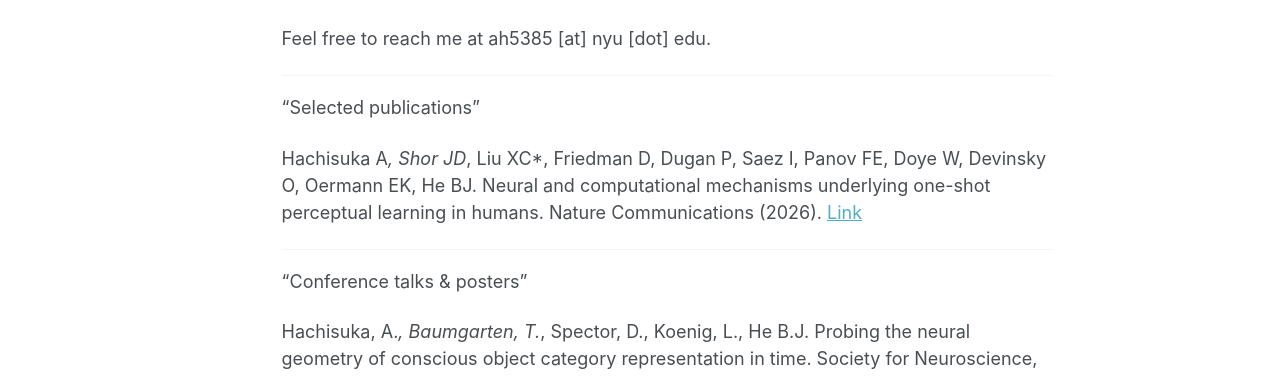
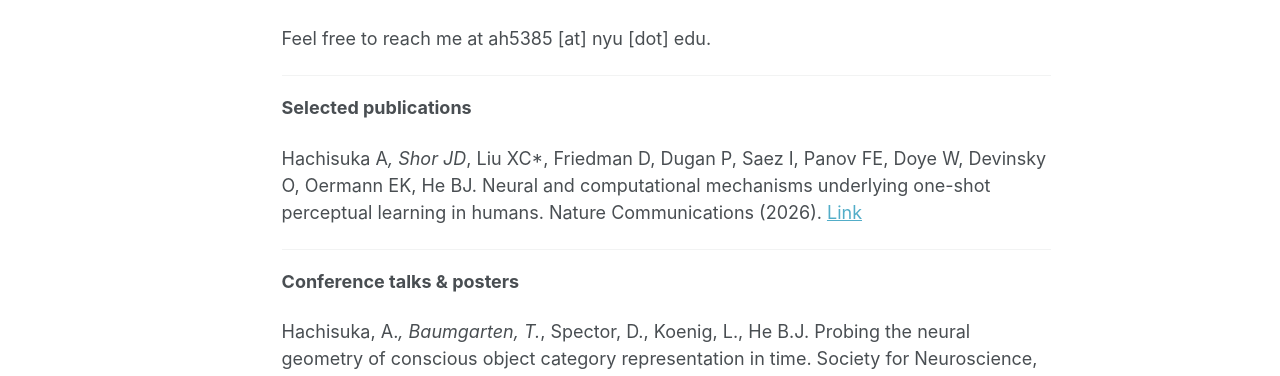
Before and after one commit to ahachisuka/ayakahach.github.io, a Jekyll site: the page built from _pages/about.md, in a window 1280 px wide and 1390 px high. Shown: the part 698-1074 px from the top of the window. Built offline with Jekyll 4.4.1, drawn with Linux system fonts in a browser that asks for light colours; some web fonts are replaced; a script bundle is joined from its source files by our own code; library files that are not in the unit come from our copies.

```diff
--- a/_pages/about.md
+++ b/_pages/about.md
@@ -19,14 +19,14 @@ Feel free to reach me at ah5385 [at] nyu [dot] edu.
 
 ---
 
-"Selected publications"
+**Selected publications**
 
 Hachisuka A*, Shor JD*, Liu XC*, Friedman D, Dugan P, Saez I, Panov FE, Doye W, Devinsky O, Oermann EK, He BJ. Neural and computational mechanisms underlying one-shot perceptual learning in humans. Nature Communications (2026).
 [Link](https://www.nature.com/articles/s41467-026-68711-x)
 
 ---
 
-"Conference talks & posters"
+**Conference talks & posters**
 
 Hachisuka, A.*, Baumgarten, T.*, Spector, D., Koenig, L., He B.J. Probing the neural geometry of conscious object category representation in time. Society for Neuroscience, November 2025, San Diego, CA, Poster Presentation.
 
```
